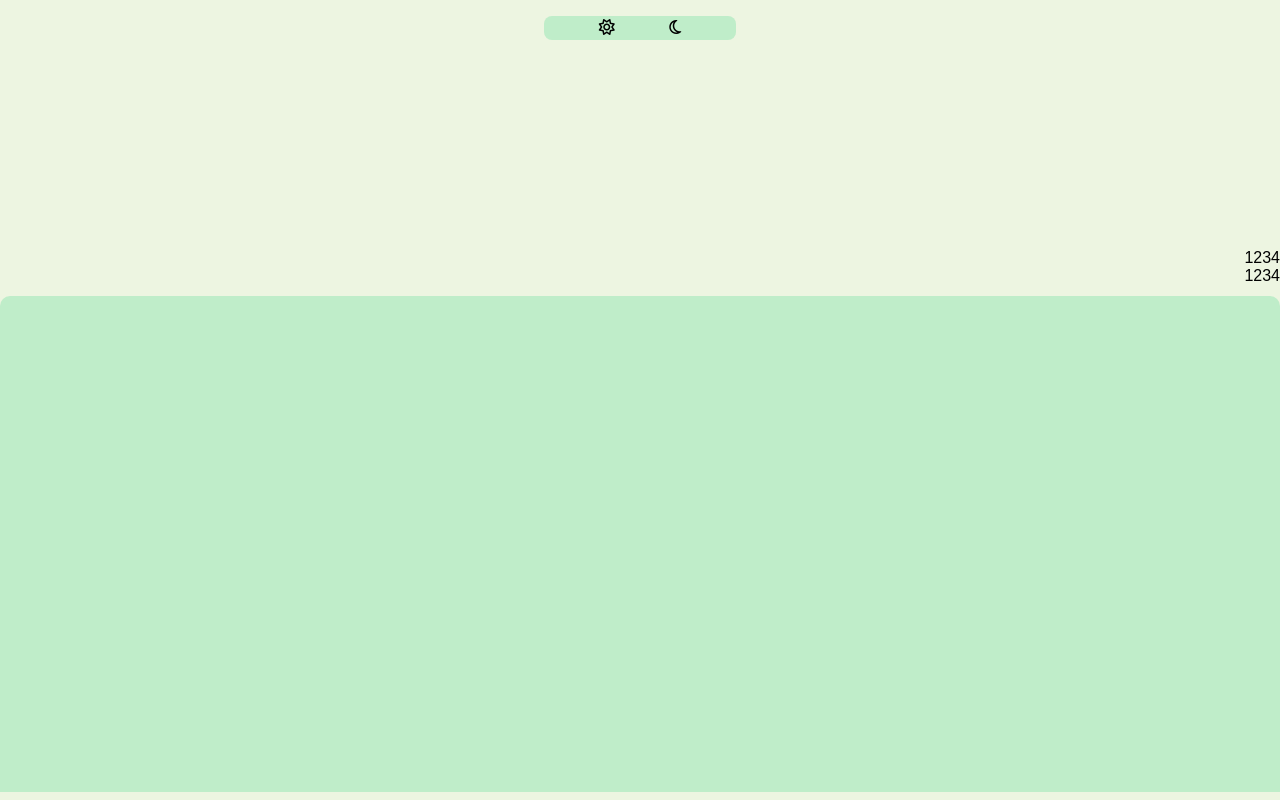
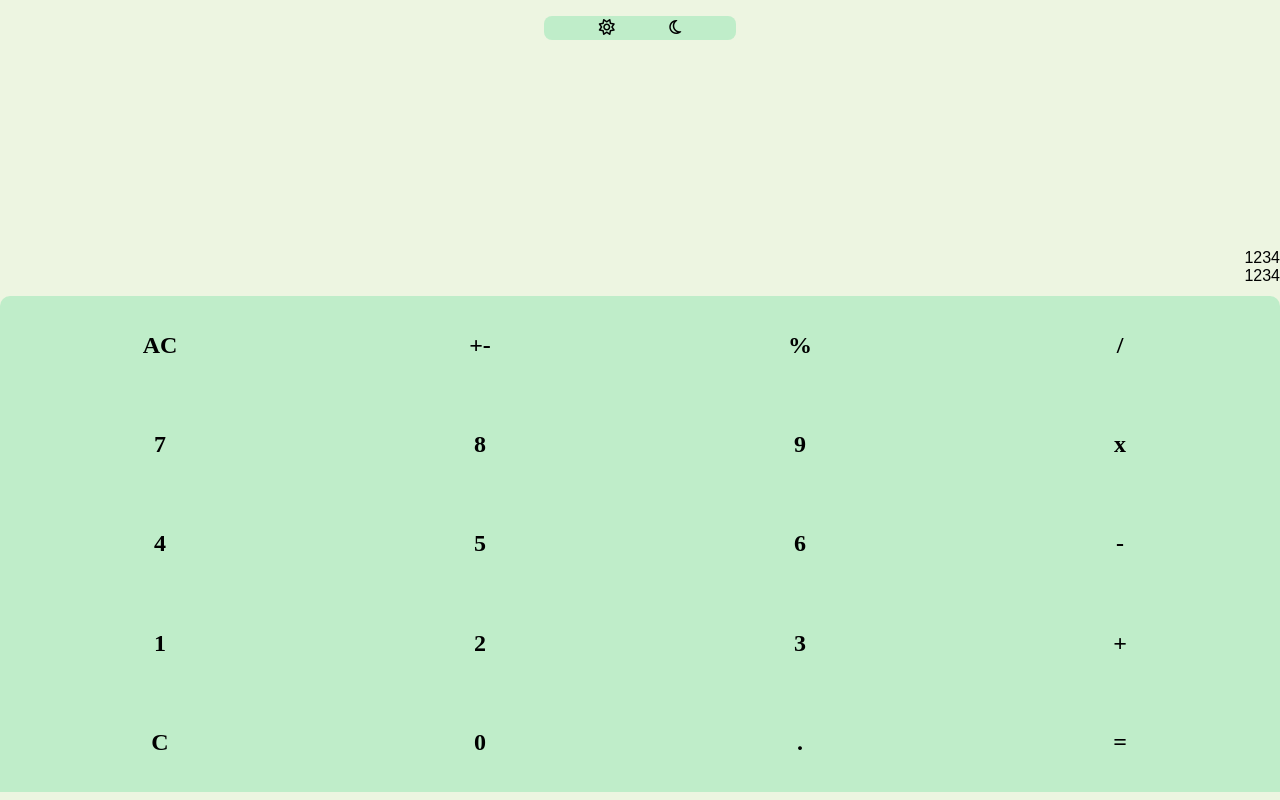
Before and after one commit to aimanwahizam/calculator, a plain HTML site: page index.html in a window 1280 px wide. Drawn offline with Linux system fonts and the light colour scheme.

Commit message:
added inputs to grid

```diff
--- a/index.html
+++ b/index.html
@@ -27,32 +27,87 @@
     </div>
 
     <div class="inputs">
-      <div class="inputs__button inputs__button--color-one" id="AC"></div>
-      <div
-        class="inputs__button inputs__button--color-one"
-        id="plusMinus"
-      ></div>
-      <div
-        class="inputs__button inputs__button--color-one"
-        id="percentage"
-      ></div>
-      <div class="inputs__button inputs__button--color-two" id="divide"></div>
-      <div class="inputs__button inputs__button--color-two" id="multiply"></div>
-      <div class="inputs__button inputs__button--color-two" id="subtract"></div>
-      <div class="inputs__button inputs__button--color-two" id="add"></div>
-      <div class="inputs__button inputs__button--color-two" id="equals"></div>
-      <div class="inputs__button" id="0"></div>
-      <div class="inputs__button" id="1"></div>
-      <div class="inputs__button" id="2"></div>
-      <div class="inputs__button" id="3"></div>
-      <div class="inputs__button" id="4"></div>
-      <div class="inputs__button" id="5"></div>
-      <div class="inputs__button" id="6"></div>
-      <div class="inputs__button" id="7"></div>
-      <div class="inputs__button" id="8"></div>
-      <div class="inputs__button" id="9"></div>
-      <div class="inputs__button" id="clear"></div>
-      <div class="inputs__button" id="decimal"></div>
+      <div class="inputs__button inputs__button--color-one" id="AC">
+        <h2 class="inputs__label">AC</h2>
+      </div>
+
+      <div class="inputs__button inputs__button--color-one" id="plusMinus">
+        <h2 class="inputs__label">+-</h2>
+      </div>
+
+      <div class="inputs__button inputs__button--color-one" id="percentage">
+        <h2 class="inputs__label">%</h2>
+      </div>
+
+      <div class="inputs__button inputs__button--color-two" id="divide">
+        <h2 class="inputs__label">/</h2>
+      </div>
+
+      <div class="inputs__button" id="7">
+        <h2 class="inputs__label">7</h2>
+      </div>
+
+      <div class="inputs__button" id="8">
+        <h2 class="inputs__label">8</h2>
+      </div>
+
+      <div class="inputs__button" id="9">
+        <h2 class="inputs__label">9</h2>
+      </div>
+
+      <div class="inputs__button inputs__button--color-two" id="multiply">
+        <h2 class="inputs__label">x</h2>
+      </div>
+
+      <div class="inputs__button" id="4">
+        <h2 class="inputs__label">4</h2>
+      </div>
+
+      <div class="inputs__button" id="5">
+        <h2 class="inputs__label">5</h2>
+      </div>
+
+      <div class="inputs__button" id="6">
+        <h2 class="inputs__label">6</h2>
+      </div>
+
+      <div class="inputs__button inputs__button--color-two" id="subtract">
+        <h2 class="inputs__label">-</h2>
+      </div>
+
+      <div class="inputs__button" id="1">
+        <h2 class="inputs__label">1</h2>
+      </div>
+
+      <div class="inputs__button" id="2">
+        <h2 class="inputs__label">2</h2>
+      </div>
+
+      <div class="inputs__button" id="3">
+        <h2 class="inputs__label">3</h2>
+      </div>
+
+      <div class="inputs__button inputs__button--color-two" id="add">
+        <h2 class="inputs__label">+</h2>
+      </div>
+
+      <div class="inputs__button" id="clear">
+        <h2 class="inputs__label">C</h2>
+      </div>
+
+      <div class="inputs__button" id="0">
+        <h2 class="inputs__label">0</h2>
+      </div>
+
+      <div class="inputs__button" id="decimal">
+        <h2 class="inputs__label">.</h2>
+      </div>
+
+      <div class="inputs__button inputs__button--color-two" id="equals">
+        <h2 class="inputs__label">=</h2>
+      </div>
+
+
     </div>
   </body>
 </html>
--- a/styles/_inputs.scss
+++ b/styles/_inputs.scss
@@ -16,5 +16,13 @@
         align-items: center;
     }
 
+    #id {
+        grid-area: 1 / 1 / 2 / 2;
+    }
+
+    #plusMinus {
+        grid-area: 1 / 2 / 2 / 3;
+    }
+
 
 }
```
Also changed, not shown: styles/styles.css, 1 other file.
